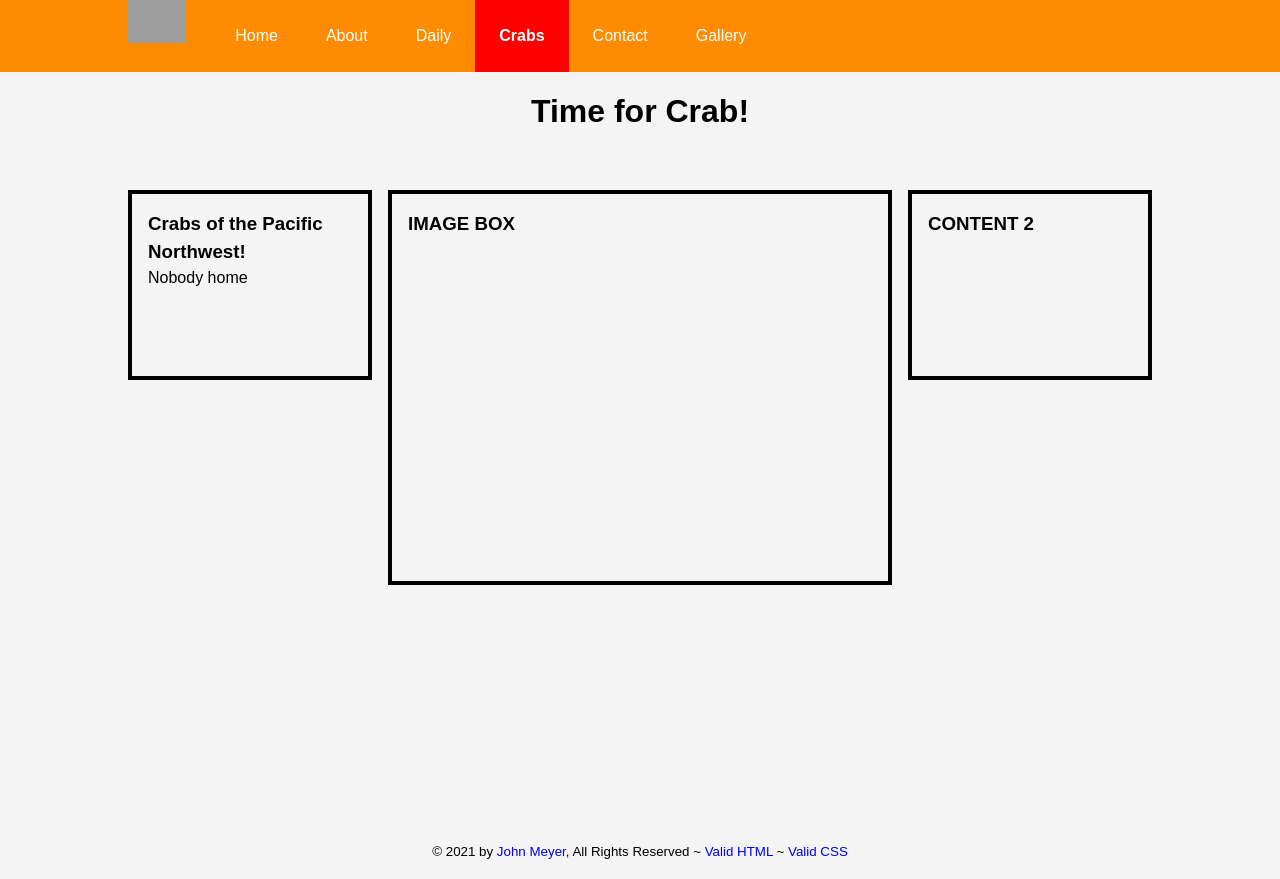
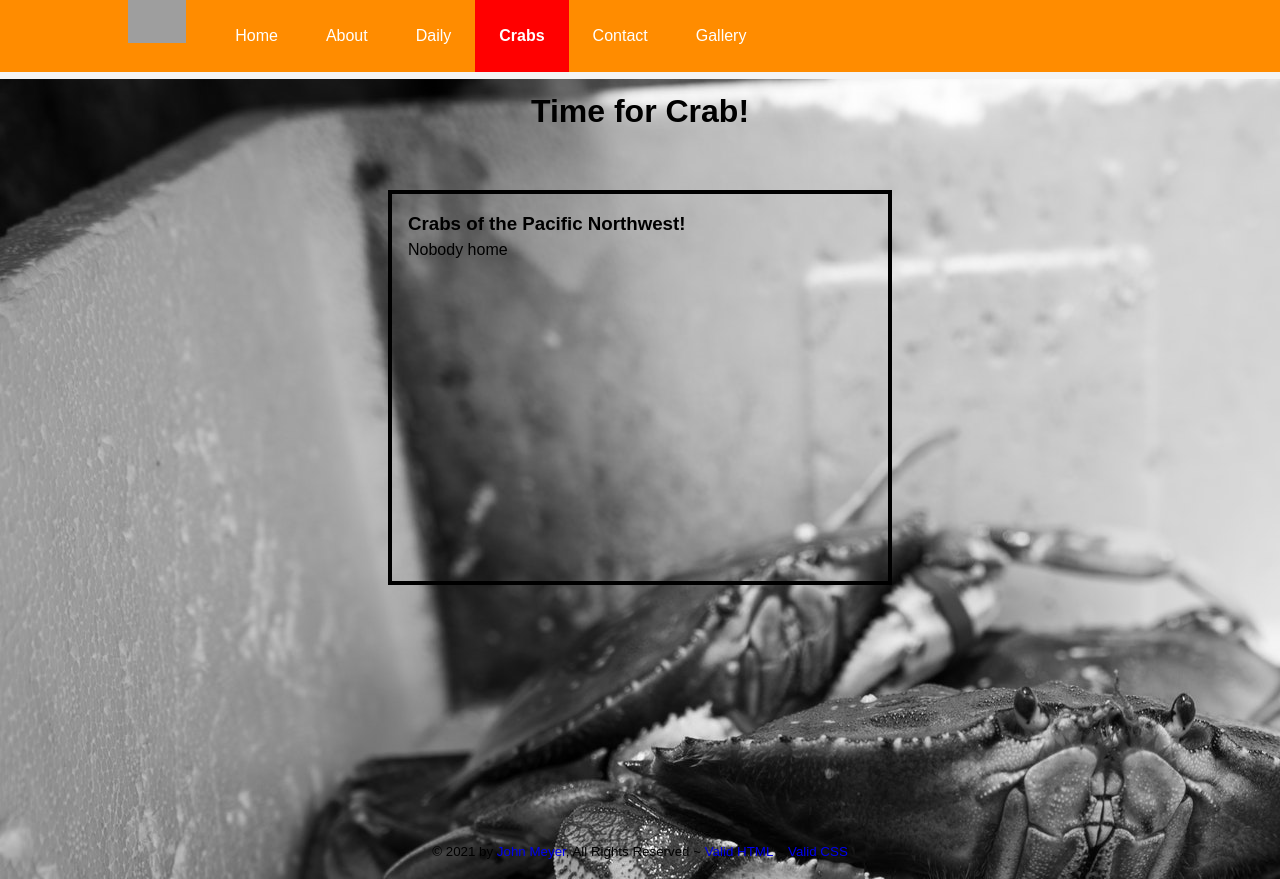
Before and after one commit to facemanguy/IT261JohnMeyer, a PHP site: page /website/crabs.php in a window 1280 px wide. Run offline with PHP 8.4, Linux system fonts and the light colour scheme; data that the repository does not hold is empty; grey boxes are pictures that could not be loaded.

Commit message:
altered crab css

```diff
--- a/website/crabs-view.php
+++ b/website/crabs-view.php
@@ -25,8 +25,8 @@ if(mysqli_num_rows($result) > 0){
 }
 $Occupation = 'Crab';
 ?>
-<div class="wrapper" style="width: 80vw; margin: 0 auto;">
-    <main style="width: 50vw; float: left;">
+<div>
+    <main>
         <h1>Yay!</h1>
         <h2>Currently viewing the <?php echo $Name;?>'s page</h2>
         <?php
@@ -43,7 +43,7 @@ $Occupation = 'Crab';
             }
             ?>
     </main>
-    <aside style="width: 30vw; float: right;">
+    <aside>
         <?php
             if($feedback == ''){
                 echo '<img src="images/crab'.$id.'.jpg" alt="'.$Species.'">';
--- a/website/crabs.php
+++ b/website/crabs.php
@@ -5,14 +5,12 @@
 ?>
 
 <!-- BEGIN PEOPLE CONTENT -->
+	<div style="background-image: url('images/crabArt.jpg');">
 		<div class="gridContainer">
             <header>
                 <h1>Time for Crab!</h1>
             </header>
 			<div class="showcase">
-				<h3>IMAGE BOX</h3>
-			</div>
-			<div class="content">
 				<h3>Crabs of the Pacific Northwest!</h3>
 				<?php
 				$sql = 'SELECT * FROM Crabs';
@@ -36,13 +34,10 @@
 				mysqli_close($iConn);
 				?>
 			</div>
-			<div class="content">
-				<h3>CONTENT 2</h3>
-			</div>
-
 
             <?php include('includes/footer.php')?>
 
 		</div>
+		</div>
 	</body>
 </html>
```
Also changed, not shown: website/images/crabArt.jpg (added).
